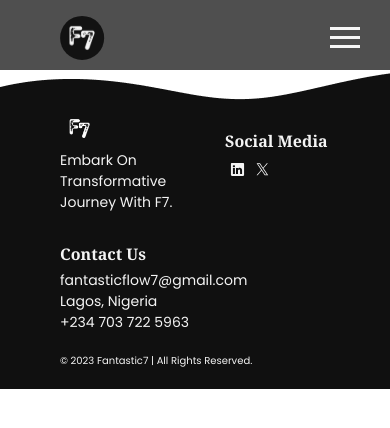
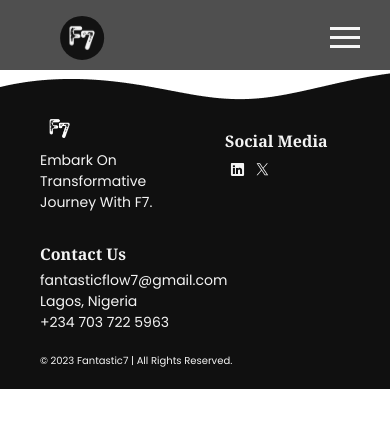
Before and after one commit to F7Team/Website-Frontend, a React (Create React App) app: page /projects/1 in a window 390 px wide. Shown: the top 428 px of the page. Built offline with nearby package versions, Linux system fonts and the light colour scheme; no server answers.

Commit message:
update footer width

```diff
--- a/src/components/footer/Footer.css
+++ b/src/components/footer/Footer.css
@@ -226,6 +226,10 @@
         background-image: url('sm-footer-back.png');
     }
 
+    .footer-content {
+        padding-inline: 20px;
+    }
+
 }
 
 
```
